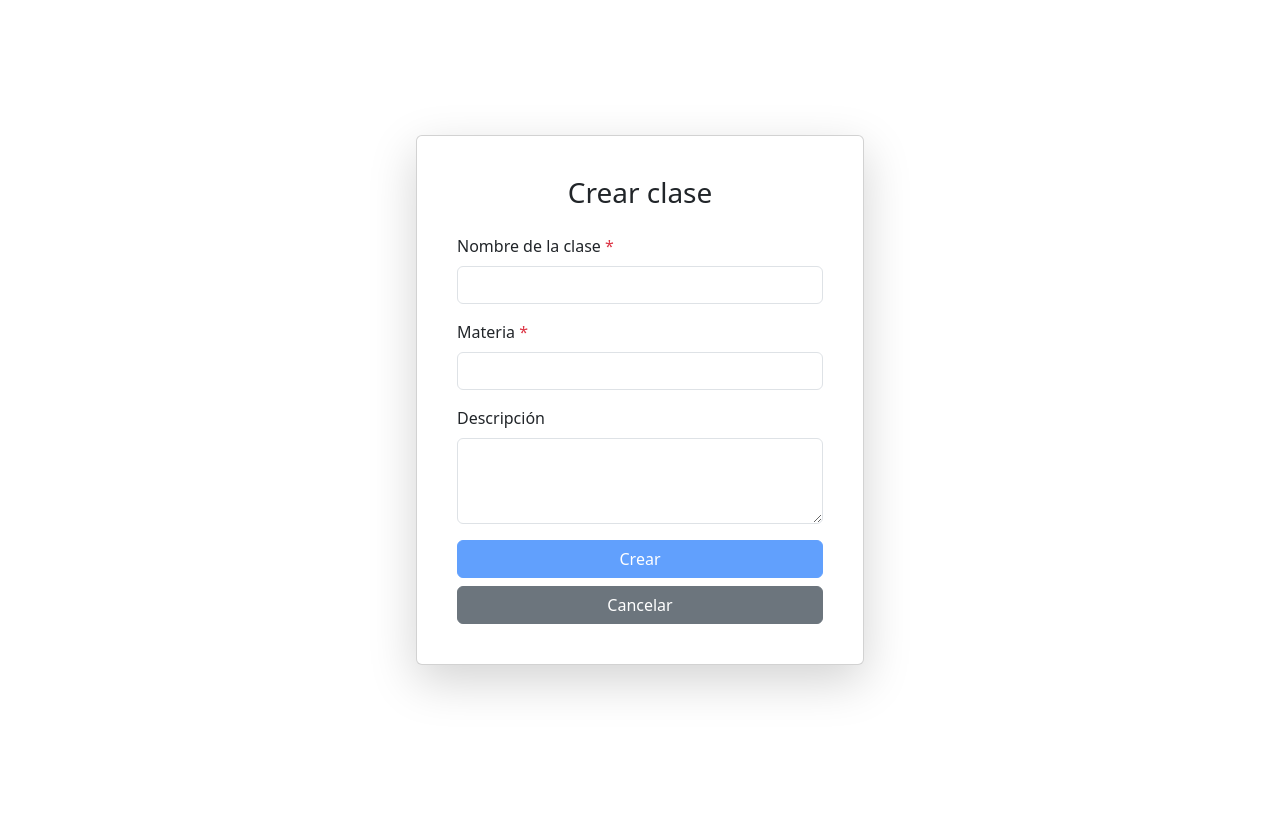
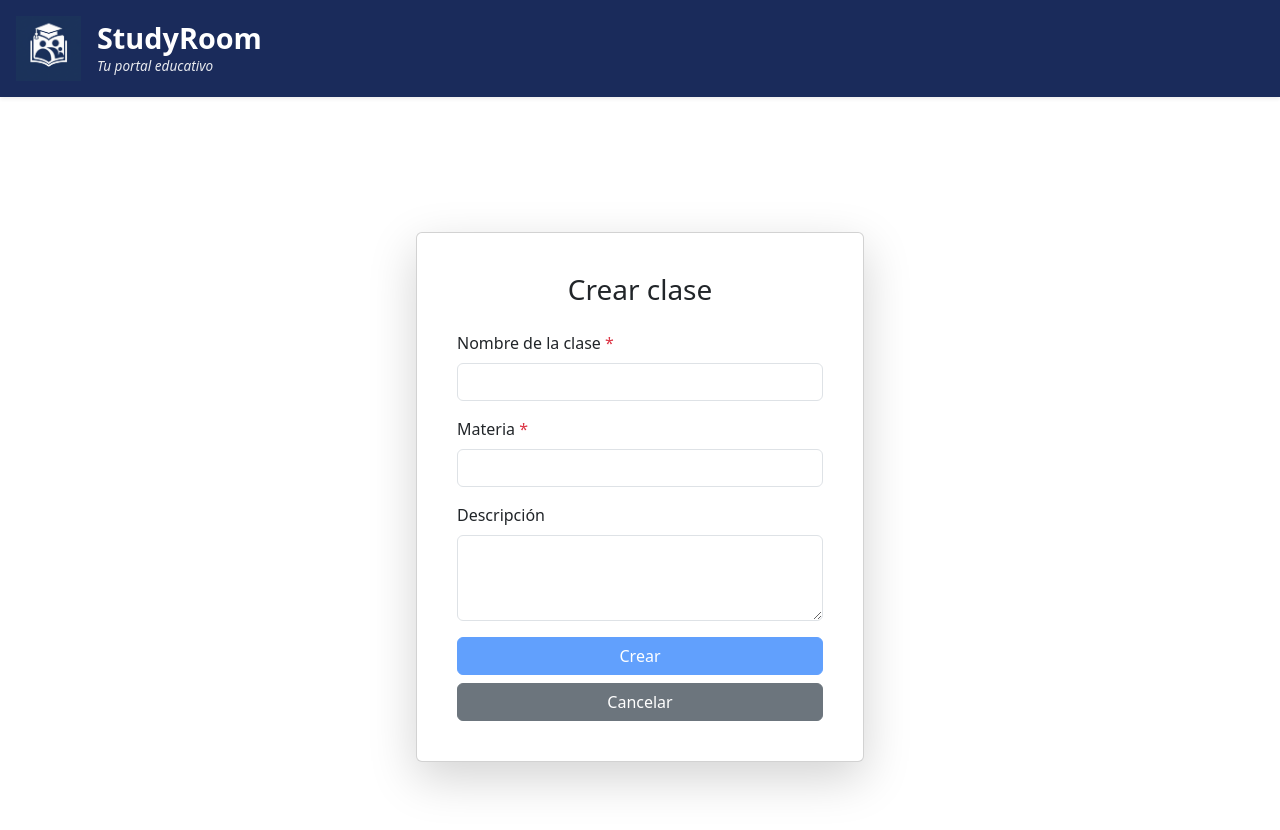
Before and after one commit to fiocassina/Frontend-TP-DS, an Angular app in the folder cliente/: page /crear-clase in a window 1280 px wide. Shown: the top 830 px of the page. Before the commit the page ends 800 px from the top, so only its background shows below. Built offline with nearby package versions, Linux system fonts and the light colour scheme.

Commit message:
agrego encabezado

```diff
--- a/cliente/src/app/components/auth/login/login.component.css
+++ b/cliente/src/app/components/auth/login/login.component.css
@@ -1,5 +1,6 @@
 .bg-gradient-login {
-  background: linear-gradient(#082567, #4682B4);
+  background: linear-gradient(#1A2B5B, #4682B4);
+  /*#082567 el anterior era este el mas oscuro, le puse el mismo q el del encabezado p q se parezcan los colores*/
 }
 
 .card {
--- a/cliente/src/app/components/auth/login/login.component.html
+++ b/cliente/src/app/components/auth/login/login.component.html
@@ -2,7 +2,7 @@
 
   <!-- Título de la app -->
   <div class="text-center text-white mb-4">
-    <h1 class="display-4 fw-bolder">App</h1>
+    <h1 class="display-4 fw-bolder">StudyRoom</h1>
     <p class="lead mb-0">Bienvenido, por favor inicia sesión</p>
   </div>
 
--- a/cliente/src/app/components/auth/login/login.component.ts
+++ b/cliente/src/app/components/auth/login/login.component.ts
@@ -21,7 +21,7 @@ export class LoginComponent implements OnInit {
   constructor(private formBuilder:FormBuilder, private router:Router, private loginService: LoginService) { }
   ngOnInit(): void {
     this.loginForm = this.formBuilder.group({
-        email: ['cande@gmail.com', [Validators.required, Validators.email]],
+        email: ['', [Validators.required, Validators.email]],
         password: ['', [Validators.required]]
     });
   }
--- a/cliente/src/app/components/encabezado/encabezado.component.css
+++ b/cliente/src/app/components/encabezado/encabezado.component.css
@@ -0,0 +1,21 @@
+.encabezado {
+  background-color: #1A2B5B;
+  color: #ffffff;
+}
+
+.logo-img {
+  height: 65px;
+  /* o el tamaño que prefieras */
+  width: auto;
+}
+
+.texto-header h1 {
+  font-size: clamp(1.2rem, 3vw, 1.8rem);
+  font-weight: bold;
+}
+
+.subtitulo {
+  font-size: 0.85rem;
+  opacity: 0.9;
+  font-style: italic;
+}
--- a/cliente/src/app/components/encabezado/encabezado.component.html
+++ b/cliente/src/app/components/encabezado/encabezado.component.html
@@ -1,10 +1,13 @@
-<!--<header>
-<a href='/'><img src='logo.png' alt='Logo de la empresa'></a>
-  <nav>
-    <ul>
-      <li><a href='#'>Sobre nosotros</a></li>
-      <li><a href='#'>Servicios</a></li>
-      <li><a href='#'>Contacto</a></li>
-    </ul>
+<header class="encabezado d-flex align-items-center justify-content-between p-3 text-white shadow-sm">
+  <div class="d-flex align-items-center">
+    <a href="#" class="d-flex align-items-center text-decoration-none text-white p-0">
+      <img src="logo.png" alt="Logo de Class App" class="logo-img me-3" />
+      <div class="texto-header">
+        <h1 class="m-0 h4 fw-bold">StudyRoom</h1>
+        <p class="m-0 subtitulo d-none d-sm-block">Tu portal educativo</p>
+      </div>
+    </a>
+  </div>
+  <nav class="navegacion">
   </nav>
-</header>-->
+</header>
--- a/cliente/src/app/components/pages/create-class-form/create-class-form.html
+++ b/cliente/src/app/components/pages/create-class-form/create-class-form.html
@@ -1,3 +1,4 @@
+<app-encabezado></app-encabezado>
 <div class="d-flex flex-column justify-content-center align-items-center vh-100">
   <div class="card p-4 shadow-lg" style="width: 28rem;">
     <div class="card-body">
--- a/cliente/src/app/components/pages/create-class-form/create-class-form.ts
+++ b/cliente/src/app/components/pages/create-class-form/create-class-form.ts
@@ -7,6 +7,7 @@ import { Router } from '@angular/router';
 import { ClaseService } from '../../../services/clase.service'; // Importa el servicio que creaste
 import { Clase } from '../../../models/clase-interface';
 import { RouterLink } from '@angular/router';
+import { EncabezadoComponent } from '../../encabezado/encabezado.component';
 
 @Component({
   selector: 'app-create-class-form',
@@ -14,6 +15,7 @@ import { RouterLink } from '@angular/router';
   imports: [
     CommonModule,
     ReactiveFormsModule,
+    EncabezadoComponent,
     //RouterLink
 ],
   templateUrl: './create-class-form.html',
```
Also changed, not shown: cliente/public/logo.png (added). Lines whose indentation alone changed are shown as unchanged.
